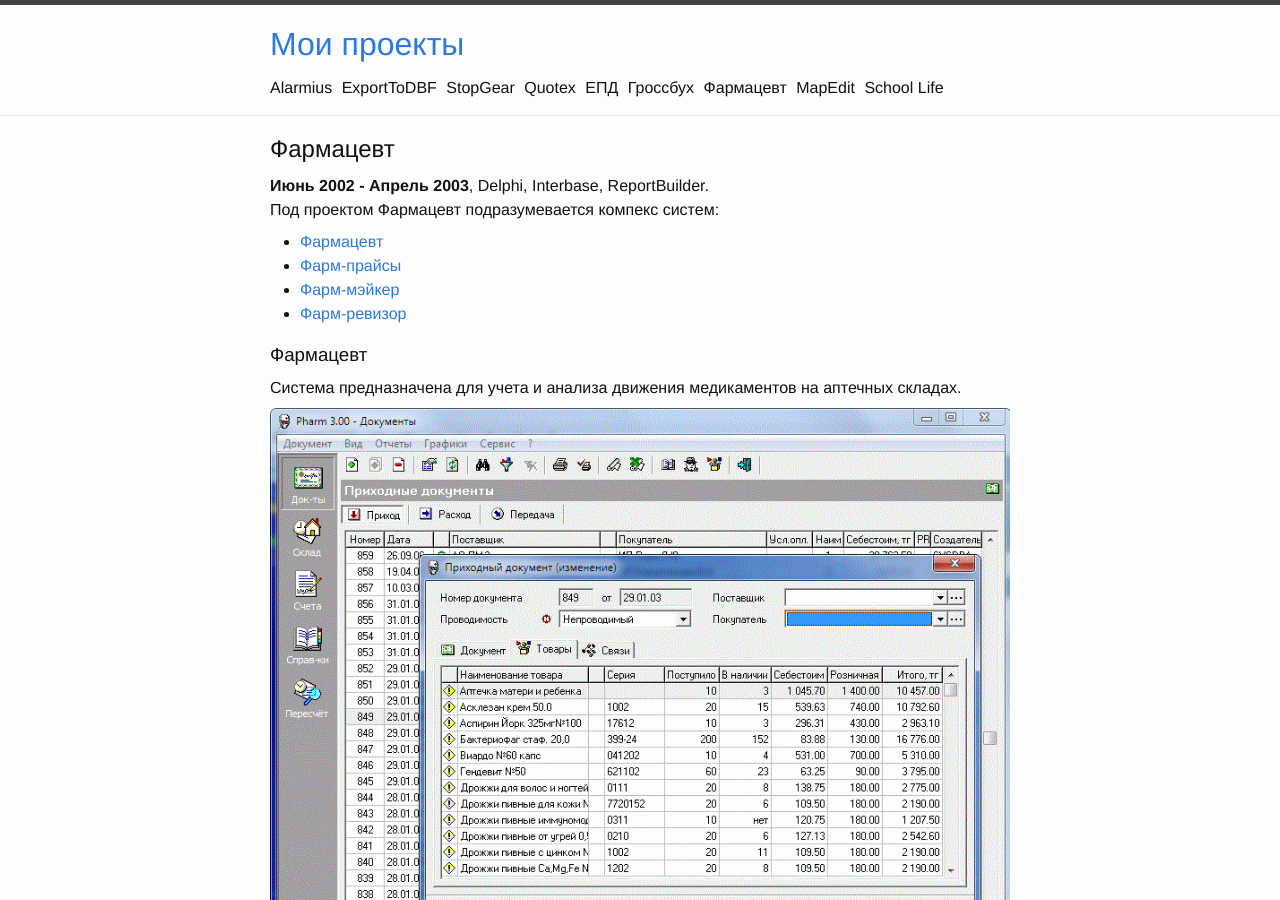
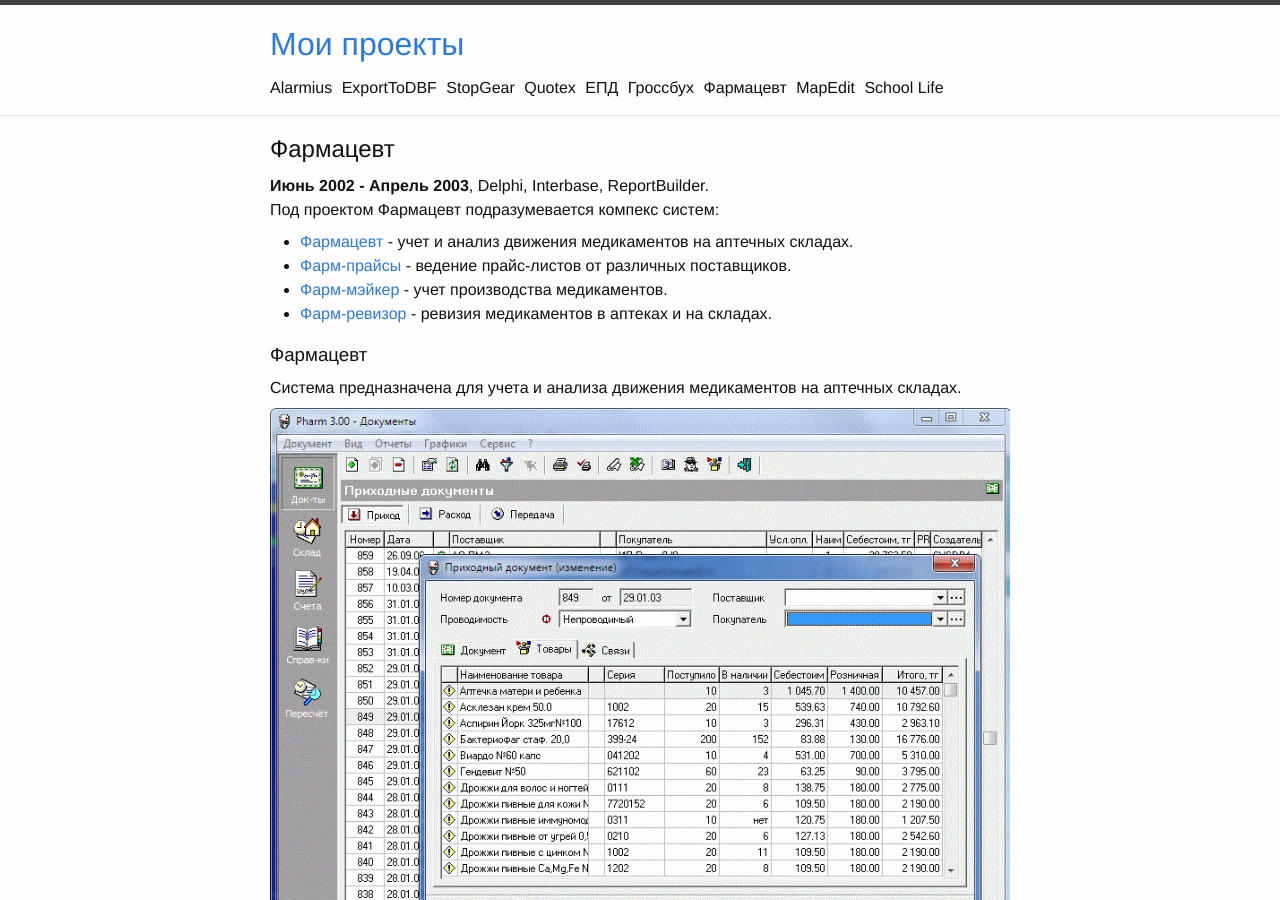
Before and after one commit to Sikambr/projects, a Jekyll site: the page built from pharm.md, in a window 1280 px wide and 900 px high. Built offline with Jekyll 4.4.1, drawn with Linux system fonts in a browser that asks for light colours.

Commit message:
first commit

```diff
--- a/pharm.md
+++ b/pharm.md
@@ -8,10 +8,10 @@ permalink: /pharm/
 
 Под проектом Фармацевт подразумевается компекс систем:
 
-* [Фармацевт](#pharm)
-* [Фарм-прайсы](#prices)
-* [Фарм-мэйкер](#maker)
-* [Фарм-ревизор](#revisor)
+* [Фармацевт](#pharm) - учет и анализ движения медикаментов на аптечных складах.
+* [Фарм-прайсы](#prices) - ведение прайс-листов от различных поставщиков.
+* [Фарм-мэйкер](#maker) - учет производства медикаментов.
+* [Фарм-ревизор](#revisor) - ревизия медикаментов в аптеках и на складах.
 
 ### <a name="pharm"></a>Фармацевт
 
```
Also changed, not shown: school.md (+2 -2 lines).
